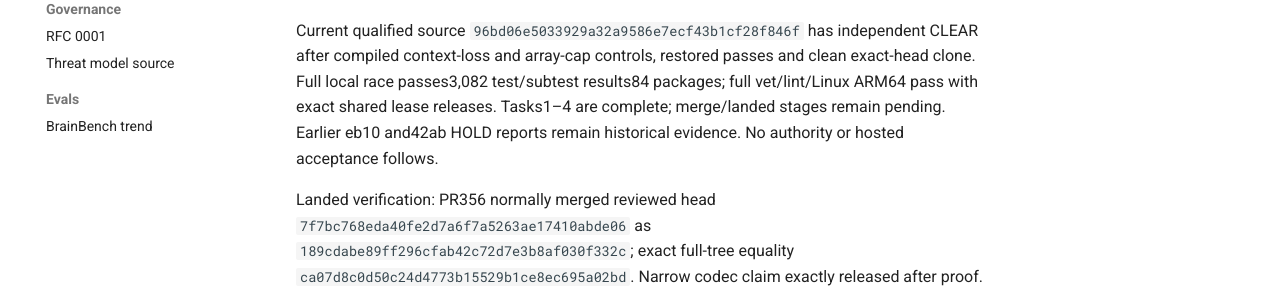
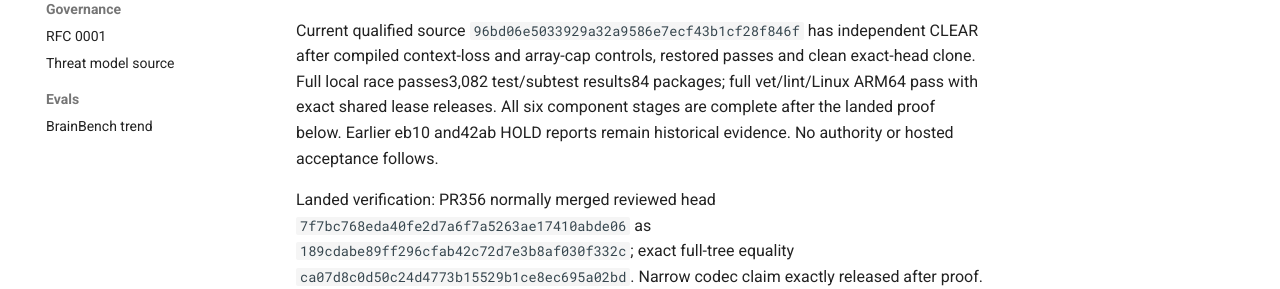
Before and after one commit to sirerun/serenity, an MkDocs documentation site: the page built from docs/plans/recovery-envelope-delivery-2026-10-03.md, in a window 1280 px wide and 1248 px high. Shown: the part 864-1153 px from the top of the window. Built offline with MkDocs 1.6.1 and Material for MkDocs 9.7.7, drawn with Linux system fonts in a browser that asks for light colours.

Commit message:
Clarify current envelope landed status over historical pending gates

```diff
--- a/docs/plans/recovery-envelope-delivery-2026-10-03.md
+++ b/docs/plans/recovery-envelope-delivery-2026-10-03.md
@@ -19,6 +19,6 @@
 
 This component encodes and validates caller-supplied data. It does not authenticate snapshot, approval, journal, writer, provider or pin evidence; persist READY records; authorize effects; implement the recovery coordinator; wire service admission; or establish hosted acceptance. Logical T23.50 and dependent authority owners remain open.
 
-Current qualified source `96bd06e5033929a32a9586e7ecf43b1cf28f846f` has independent CLEAR after compiled context-loss and array-cap controls, restored passes and clean exact-head clone. Full local race passes3,082 test/subtest results84 packages; full vet/lint/Linux ARM64 pass with exact shared lease releases. Tasks1–4 are complete; merge/landed stages remain pending. Earlier eb10 and42ab HOLD reports remain historical evidence. No authority or hosted acceptance follows.
+Current qualified source `96bd06e5033929a32a9586e7ecf43b1cf28f846f` has independent CLEAR after compiled context-loss and array-cap controls, restored passes and clean exact-head clone. Full local race passes3,082 test/subtest results84 packages; full vet/lint/Linux ARM64 pass with exact shared lease releases. All six component stages are complete after the landed proof below. Earlier eb10 and42ab HOLD reports remain historical evidence. No authority or hosted acceptance follows.
 
 Landed verification: PR356 normally merged reviewed head `7f7bc768eda40fe2d7a6f7a5263ae17410abde06` as `189cdabe89ff296cfab42c72d7e3b8af030f332c`; exact full-tree equality `ca07d8c0d50c24d4773b15529b1ce8ec695a02bd`. Narrow codec claim exactly released after proof. All six component stages complete; logical T23.50 and hosted authority gates remain open.
```
Also changed, not shown: docs/plans/recovery-envelope-implementation-receipt-2026-10-03.md (+2 -0 lines).
